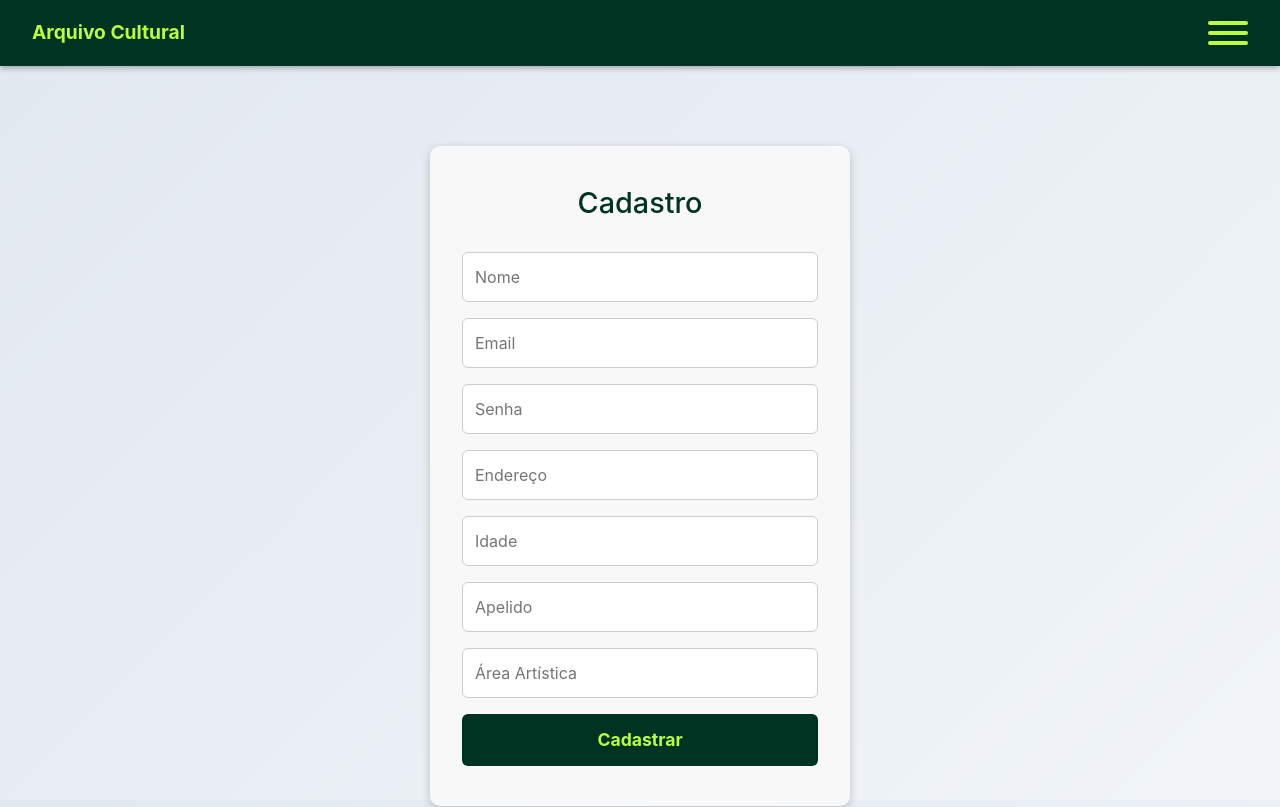
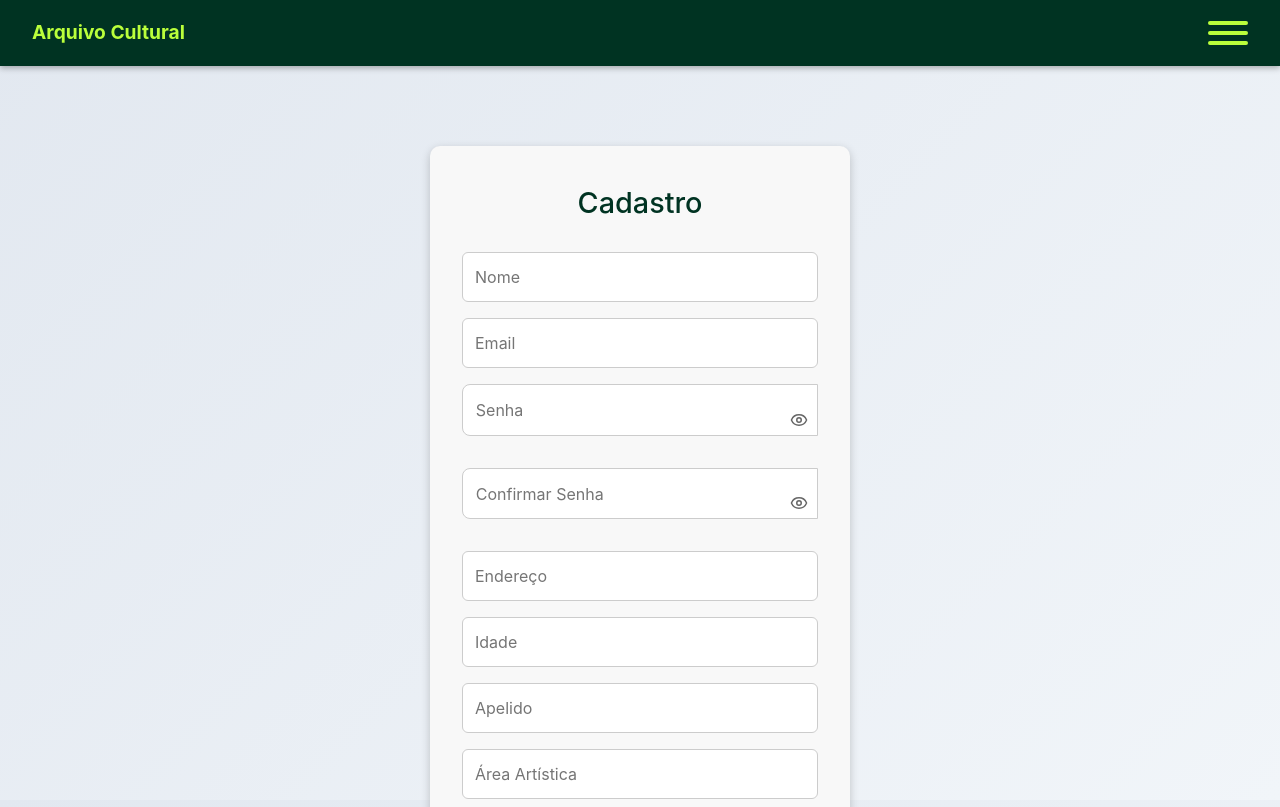
Before and after one commit to VitorHugodeOliv/Projeto_de_extensao, a React app in the folder frontend/: page /registro in a window 1280 px wide. Shown: the top 807 px of the page. Built offline with nearby package versions, Linux system fonts and the light colour scheme; the HTML template or start-up script is replaced by a standard one.

Commit message:
adc check de senha no register

```diff
--- a/frontend/src/components/Register.tsx
+++ b/frontend/src/components/Register.tsx
@@ -2,8 +2,9 @@ import React, { useState } from "react";
 import axios from "axios";
 import api from "../apis/apiAxios";
 import { toast } from "react-toastify";
+import { useNavigate } from "react-router";
+import { Eye, EyeOff } from "lucide-react";
 import "./css/cssRegister.css";
-import { useNavigate } from "react-router";
 
 interface Props {
   setToken: (token: string | null) => void;
@@ -13,23 +14,30 @@ const Register: React.FC<Props> = ({ setToken }) => {
   const [nome, setNome] = useState("");
   const [email, setEmail] = useState("");
   const [senha, setSenha] = useState("");
+  const [confirmarSenha, setConfirmarSenha] = useState("");
+  const [mostrarSenha, setMostrarSenha] = useState(false);
+  const [mostrarConfirmar, setMostrarConfirmar] = useState(false);
   const [endereco, setEndereco] = useState("");
   const [idade, setIdade] = useState<number | "">("");
   const [apelido, setApelido] = useState("");
   const [areaArtistica, setAreaArtistica] = useState("");
-
-  const navigate = useNavigate()
+  const navigate = useNavigate();
 
   const handleRegister = async () => {
     const emailRegex = /^[^\s@]+@[^\s@]+\.[^\s@]+$/;
 
-    if (!nome || !email || !senha) {
+    if (!nome || !email || !senha || !confirmarSenha) {
       toast.warning("⚠️ Preencha todos os campos obrigatórios (nome, email e senha).");
       return;
     }
 
     if (!emailRegex.test(email)) {
       toast.warning("📧 Digite um email válido!");
+      return;
+    }
+
+    if (senha !== confirmarSenha) {
+      toast.error("🔑 As senhas não coincidem!");
       return;
     }
 
@@ -51,6 +59,7 @@ const Register: React.FC<Props> = ({ setToken }) => {
 
       toast.success("🎉 Cadastro realizado com sucesso!");
       localStorage.setItem("email_registro", email);
+
       const accessToken = res.data.access_token;
       const refreshToken = res.data.refresh_token;
 
@@ -63,7 +72,6 @@ const Register: React.FC<Props> = ({ setToken }) => {
       if (res.status === 201) {
         navigate("/registro-confirmado");
       }
-
     } catch (err: unknown) {
       if (axios.isAxiosError(err) && err.response) {
         const msg = err.response.data.message || "Erro ao registrar usuário.";
@@ -90,12 +98,34 @@ const Register: React.FC<Props> = ({ setToken }) => {
         value={email}
         onChange={(e) => setEmail(e.target.value)}
       />
-      <input
-        type="password"
-        placeholder="Senha"
-        value={senha}
-        onChange={(e) => setSenha(e.target.value)}
-      />
+
+      <div className="input-group">
+        <input
+          type={mostrarSenha ? "text" : "password"}
+          placeholder="Senha"
+          value={senha}
+          onChange={(e) => setSenha(e.target.value)}
+        />
+        <span className="eye-icon" onClick={() => setMostrarSenha(!mostrarSenha)}>
+          {mostrarSenha ? <EyeOff size={18} /> : <Eye size={18} />}
+        </span>
+      </div>
+
+      <div className="input-group">
+        <input
+          type={mostrarConfirmar ? "text" : "password"}
+          placeholder="Confirmar Senha"
+          value={confirmarSenha}
+          onChange={(e) => setConfirmarSenha(e.target.value)}
+        />
+        <span
+          className="eye-icon"
+          onClick={() => setMostrarConfirmar(!mostrarConfirmar)}
+        >
+          {mostrarConfirmar ? <EyeOff size={18} /> : <Eye size={18} />}
+        </span>
+      </div>
+
       <input
         type="text"
         placeholder="Endereço"
--- a/frontend/src/components/css/cssRegister.css
+++ b/frontend/src/components/css/cssRegister.css
@@ -24,12 +24,50 @@
   border: 1px solid #ccc;
   font-size: 1rem;
   transition: border-color 0.2s ease, box-shadow 0.2s ease;
+  background-color: #fff;
 }
 
 .register-container input:focus {
   border-color: #00a86b;
   box-shadow: 0 0 5px rgba(0, 168, 107, 0.4);
   outline: none;
+}
+
+.input-group {
+  position: relative;
+  width: 100%;
+  margin-bottom: 1rem;
+}
+
+.input-group input {
+  width: 100%;
+  padding: 0.75rem 2.5rem 0.75rem 0.75rem;
+  border: 1px solid #ccc;
+  border-radius: 6px;
+  font-size: 1rem;
+  transition: border-color 0.3s ease, box-shadow 0.3s ease;
+  background-color: #fff;
+}
+
+.input-group input:focus {
+  border-color: #00a86b;
+  box-shadow: 0 0 5px rgba(0, 168, 107, 0.4);
+  outline: none;
+}
+
+.eye-icon {
+  position: absolute;
+  right: 10px;
+  top: 35%;
+  transform: translateY(-50%);
+  color: #666;
+  cursor: pointer;
+  transition: color 0.2s ease, transform 0.1s ease;
+}
+
+.eye-icon:hover {
+  color: #00a86b;
+  transform: translateY(-50%) scale(1.1);
 }
 
 .register-container button {
@@ -67,4 +105,16 @@
     padding: 1.5rem;
     margin: 2rem 1rem;
   }
+
+  .register-container h2 {
+    font-size: 1.5rem;
+  }
+
+  .input-group input {
+    font-size: 0.95rem;
+  }
+
+  .register-container button {
+    font-size: 1rem;
+  }
 }
```
